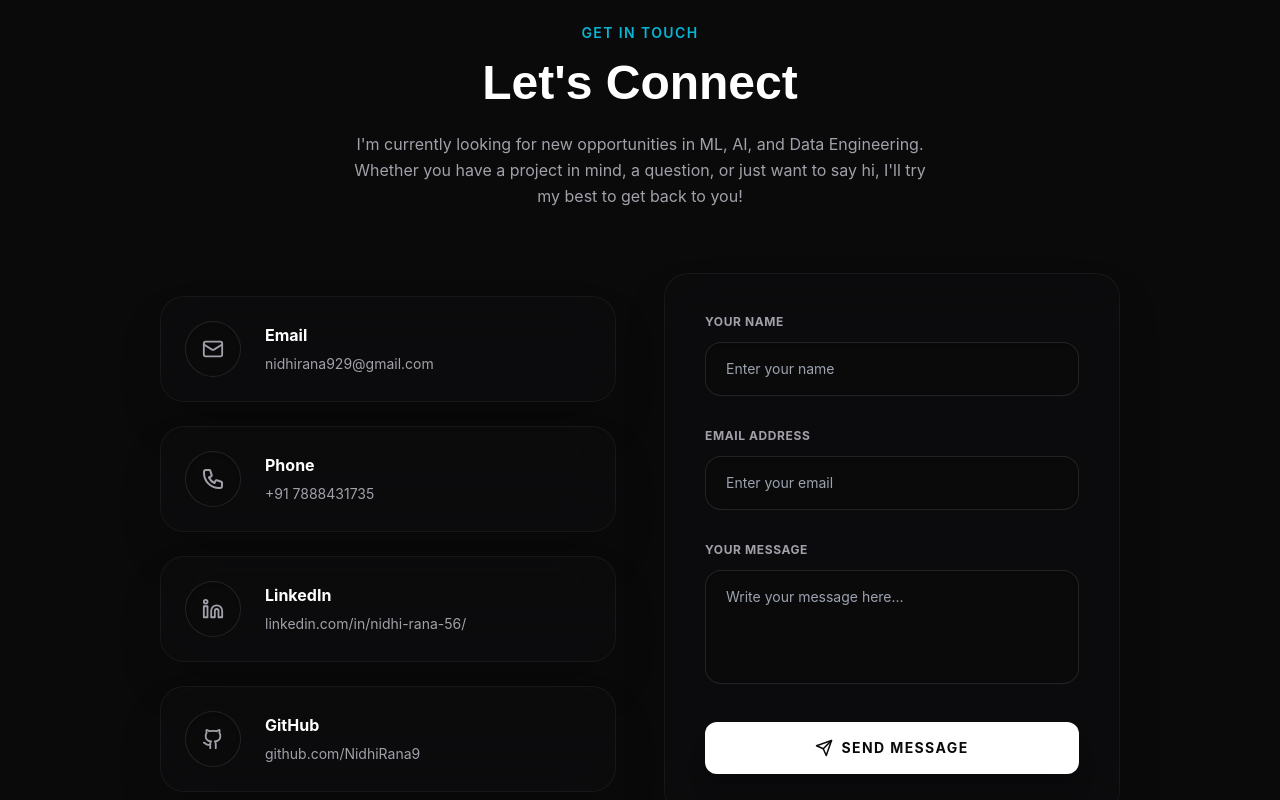
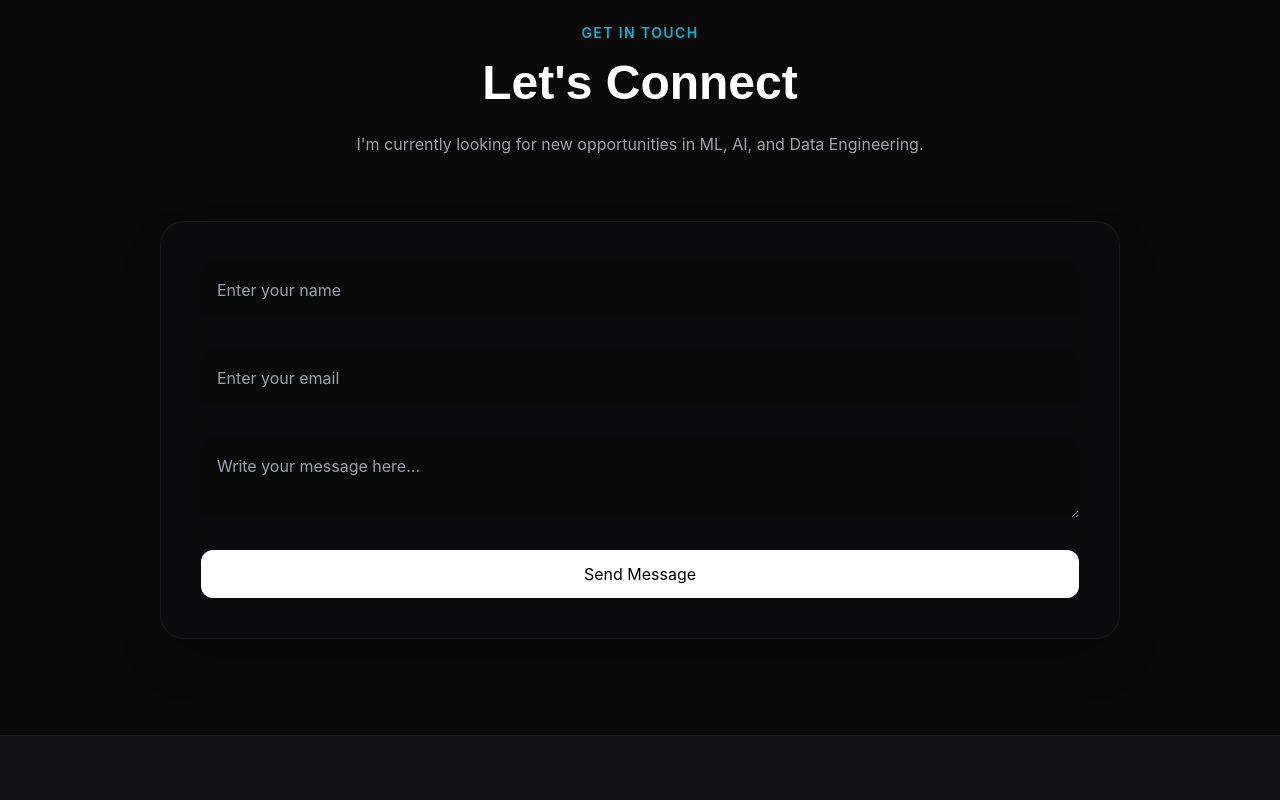
Before and after one commit to NidhiRana9/nidhi-portfolio, a React (Vite) app: page / in a window 1280 px wide. Shown: the part 9080-9880 px from the top of the page. Built offline with nearby package versions, Linux system fonts and the light colour scheme.

Commit message:
final email working

```diff
--- a/src/components/Contact.jsx
+++ b/src/components/Contact.jsx
@@ -1,11 +1,12 @@
-import React, { useState } from 'react';
+import React, { useState, useRef } from 'react';
 import { motion, AnimatePresence } from 'framer-motion';
 import { Mail, Linkedin, Github, Send, Loader2, CheckCircle2, XCircle } from 'lucide-react';
 import emailjs from '@emailjs/browser';
 
 export default function Contact() {
   const [formData, setFormData] = useState({ name: '', email: '', message: '' });
-  const [status, setStatus] = useState('idle'); // 'idle', 'submitting', 'success', 'error'
+  const [status, setStatus] = useState('idle');
+  const formRef = useRef();
 
   const handleChange = (e) => {
     setFormData({ ...formData, [e.target.name]: e.target.value });
@@ -14,38 +15,23 @@ export default function Contact() {
   const handleSubmit = async (e) => {
     e.preventDefault();
 
-    // Simple validation
-    if (!formData.name || !formData.email || !formData.message) {
-      return;
-    }
+    if (!formData.name || !formData.email || !formData.message) return;
 
     setStatus('submitting');
 
     try {
-      console.log("Initiating EmailJS transmission...");
-
-      // USER NOTE: Replace these 3 parameters with your actual EmailJS keys!
       const serviceID = 'service_vm2kb3o';
       const templateID = 'template_8pcox1l';
       const publicKey = 'gLJbMy7nKryD1KTEY';
 
-      const templateParams = {
-        name: formData.name,
-        email: formData.email,
-        message: formData.message,
-        reply_to: formData.email,
-      };
-
-      console.log("Payload:", templateParams);
-
-      const response = await emailjs.send(
+      await emailjs.sendForm(
         serviceID,
         templateID,
-        templateParams,
+        formRef.current,
         publicKey
       );
 
-      console.log("SUCCESS", response);
+      console.log("SUCCESS");
       setStatus('success');
       setFormData({ name: '', email: '', message: '' });
 
@@ -54,202 +40,78 @@ export default function Contact() {
       setStatus('error');
     }
 
-    // Reset status back to idle after 5 seconds to clear toasts
-    setTimeout(() => {
-      setStatus('idle');
-    }, 5000);
+    setTimeout(() => setStatus('idle'), 5000);
   };
 
   return (
     <section id="contact" className="py-24 relative border-t border-border transition-colors duration-300 z-10">
       <div className="max-w-5xl mx-auto px-4 sm:px-6 lg:px-8">
-        <motion.div
-          initial={{ opacity: 0, y: 20 }}
-          whileInView={{ opacity: 1, y: 0 }}
-          viewport={{ once: true }}
-          transition={{ duration: 0.5 }}
-          className="text-center mb-16"
-        >
+
+        <div className="text-center mb-16">
           <h2 className="text-accent-main font-semibold mb-4 tracking-widest uppercase text-sm">Get in Touch</h2>
           <h3 className="text-4xl md:text-5xl font-heading font-bold text-text-main mb-6">Let's Connect</h3>
           <p className="text-text-sec max-w-xl mx-auto leading-relaxed">
-            I'm currently looking for new opportunities in ML, AI, and Data Engineering. Whether you have a project in mind, a question, or just want to say hi, I'll try my best to get back to you!
+            I'm currently looking for new opportunities in ML, AI, and Data Engineering.
           </p>
-        </motion.div>
+        </div>
 
-        <div className="grid md:grid-cols-2 gap-12">
-          {/* Social Links & Info - Fully Clickable Cards */}
-          <motion.div
-            initial={{ opacity: 0, x: -20 }}
-            whileInView={{ opacity: 1, x: 0 }}
-            viewport={{ once: true }}
-            transition={{ duration: 0.5, delay: 0.2 }}
-            className="flex flex-col justify-center space-y-6"
+        <motion.form
+          ref={formRef}   // ✅ IMPORTANT
+          onSubmit={handleSubmit}
+          className="bg-card/30 backdrop-blur-xl p-10 rounded-3xl border border-white/5 shadow-2xl flex flex-col space-y-8 relative"
         >
-            <motion.a
-              whileHover={{ scale: 1.02 }}
-              whileTap={{ scale: 0.98 }}
-              href="mailto:nidhirana929@gmail.com"
-              className="flex items-center gap-6 group bg-card/30 backdrop-blur-xl p-6 rounded-3xl border border-white/5 hover:border-accent-main/40 hover:bg-card/50 hover:shadow-[0_0_30px_rgba(6,182,212,0.1)] transition-all duration-500 cursor-pointer shadow-2xl"
-            >
-              <div className="w-14 h-14 rounded-full bg-background/50 border border-white/10 flex items-center justify-center group-hover:border-accent-main/50 transition-colors shadow-inner">
-                <Mail className="text-text-sec group-hover:text-accent-main transition-colors" size={22} />
-              </div>
-              <div>
-                <h4 className="text-text-main font-bold text-base mb-1">Email</h4>
-                <span className="text-text-sec text-sm group-hover:text-accent-main transition-colors">
-                  nidhirana929@gmail.com
-                </span>
-              </div>
-            </motion.a>
 
-            <motion.a
-              whileHover={{ scale: 1.02 }}
-              whileTap={{ scale: 0.98 }}
-              href="tel:+917888431735"
-              className="flex items-center gap-6 group bg-card/30 backdrop-blur-xl p-6 rounded-3xl border border-white/5 hover:border-accent-main/40 hover:bg-card/50 hover:shadow-[0_0_30px_rgba(6,182,212,0.1)] transition-all duration-500 cursor-pointer shadow-2xl"
-            >
-              <div className="w-14 h-14 rounded-full bg-background/50 border border-white/10 flex items-center justify-center group-hover:border-accent-main/50 transition-colors shadow-inner">
-                <svg className="w-6 h-6 text-text-sec group-hover:text-accent-main transition-colors" fill="none" viewBox="0 0 24 24" stroke="currentColor" strokeWidth="2">
-                  <path strokeLinecap="round" strokeLinejoin="round" d="M3 5a2 2 0 012-2h3.28a1 1 0 01.948.684l1.498 4.493a1 1 0 01-.502 1.21l-2.257 1.13a11.042 11.042 0 005.516 5.516l1.13-2.257a1 1 0 011.21-.502l4.493 1.498a1 1 0 01.684.949V19a2 2 0 01-2 2h-1C9.716 21 3 14.284 3 6V5z" />
-                </svg>
-              </div>
-              <div>
-                <h4 className="text-text-main font-bold text-base mb-1">Phone</h4>
-                <span className="text-text-sec text-sm group-hover:text-accent-main transition-colors">
-                  +91 7888431735
-                </span>
-              </div>
-            </motion.a>
-
-            <motion.a
-              whileHover={{ scale: 1.02 }}
-              whileTap={{ scale: 0.98 }}
-              href="https://www.linkedin.com/in/nidhi-rana-56/"
-              target="_blank"
-              rel="noreferrer"
-              className="flex items-center gap-6 group bg-card/30 backdrop-blur-xl p-6 rounded-3xl border border-white/5 hover:border-[#0A66C2]/50 hover:bg-card/50 hover:shadow-[0_0_30px_rgba(10,102,194,0.15)] transition-all duration-500 cursor-pointer shadow-2xl"
-            >
-              <div className="w-14 h-14 rounded-full bg-background/50 border border-white/10 flex items-center justify-center group-hover:border-[#0A66C2]/50 transition-colors shadow-inner">
-                <Linkedin className="text-text-sec group-hover:text-[#0A66C2] transition-colors" size={22} />
-              </div>
-              <div>
-                <h4 className="text-text-main font-bold text-base mb-1">LinkedIn</h4>
-                <span className="text-text-sec text-sm group-hover:text-[#0A66C2] transition-colors">
-                  linkedin.com/in/nidhi-rana-56/
-                </span>
-              </div>
-            </motion.a>
-
-            <motion.a
-              whileHover={{ scale: 1.02 }}
-              whileTap={{ scale: 0.98 }}
-              href="https://github.com/NidhiRana9"
-              target="_blank"
-              rel="noreferrer"
-              className="flex items-center gap-6 group bg-card/30 backdrop-blur-xl p-6 rounded-3xl border border-white/5 hover:border-text-main/50 hover:bg-card/50 hover:shadow-[0_0_30px_rgba(255,255,255,0.05)] transition-all duration-500 cursor-pointer shadow-2xl"
-            >
-              <div className="w-14 h-14 rounded-full bg-background/50 border border-white/10 flex items-center justify-center group-hover:border-text-main/50 transition-colors shadow-inner">
-                <Github className="text-text-sec group-hover:text-text-main transition-colors" size={22} />
-              </div>
-              <div>
-                <h4 className="text-text-main font-bold text-base mb-1">GitHub</h4>
-                <span className="text-text-sec text-sm group-hover:text-text-main transition-colors">
-                  github.com/NidhiRana9
-                </span>
-              </div>
-            </motion.a>
-          </motion.div>
-
-          {/* Contact Form */}
-          <motion.form
-            onSubmit={handleSubmit}
-            initial={{ opacity: 0, x: 20 }}
-            whileInView={{ opacity: 1, x: 0 }}
-            viewport={{ once: true }}
-            transition={{ duration: 0.5, delay: 0.4 }}
-            className="bg-card/30 backdrop-blur-xl p-10 rounded-3xl border border-white/5 shadow-2xl flex flex-col justify-between space-y-8 relative"
-          >
-            {/* Popups */}
           <AnimatePresence>
             {status === 'success' && (
-                <motion.div
-                  initial={{ opacity: 0, y: -20 }} animate={{ opacity: 1, y: 0 }} exit={{ opacity: 0, y: -20 }}
-                  className="absolute -top-16 left-0 right-0 bg-green-500/10 border border-green-500/20 text-green-400 p-4 rounded-xl flex items-center justify-center gap-2 backdrop-blur-md shadow-lg"
-                >
-                  <CheckCircle2 size={18} /> Message sent! I’ll get back to you soon.
+              <motion.div className="absolute -top-16 left-0 right-0 bg-green-500/10 border border-green-500/20 text-green-400 p-4 rounded-xl text-center">
+                Message sent! I’ll get back to you soon.
               </motion.div>
             )}
             {status === 'error' && (
-                <motion.div
-                  initial={{ opacity: 0, y: -20 }} animate={{ opacity: 1, y: 0 }} exit={{ opacity: 0, y: -20 }}
-                  className="absolute -top-16 left-0 right-0 bg-red-500/10 border border-red-500/20 text-red-500 p-4 rounded-xl flex items-center justify-center gap-2 backdrop-blur-md shadow-lg"
-                >
-                  <XCircle size={18} /> Something went wrong. Please try again.
+              <motion.div className="absolute -top-16 left-0 right-0 bg-red-500/10 border border-red-500/20 text-red-500 p-4 rounded-xl text-center">
+                Something went wrong. Please try again.
               </motion.div>
             )}
           </AnimatePresence>
 
-            <div>
-              <label htmlFor="name" className="block text-xs font-bold uppercase tracking-wider text-text-sec mb-3">Your Name</label>
           <input
             type="text"
-                id="name"
             name="name"
             value={formData.name}
             onChange={handleChange}
+            placeholder="Enter your name"
+            className="p-4 rounded-xl bg-background/50"
             required
-                className="w-full bg-background/50 border border-white/10 rounded-2xl px-5 py-4 text-sm text-text-main focus:outline-none focus:border-accent-main/70 focus:bg-background/80 transition-all shadow-inner hover:border-white/20"
-                placeholder="Enter your name"
           />
-            </div>
-            <div>
-              <label htmlFor="email" className="block text-xs font-bold uppercase tracking-wider text-text-sec mb-3">Email Address</label>
+
           <input
             type="email"
-                id="email"
             name="email"
             value={formData.email}
             onChange={handleChange}
+            placeholder="Enter your email"
+            className="p-4 rounded-xl bg-background/50"
             required
-                className="w-full bg-background/50 border border-white/10 rounded-2xl px-5 py-4 text-sm text-text-main focus:outline-none focus:border-accent-main/70 focus:bg-background/80 transition-all shadow-inner hover:border-white/20"
-                placeholder="Enter your email"
           />
-            </div>
-            <div>
-              <label htmlFor="message" className="block text-xs font-bold uppercase tracking-wider text-text-sec mb-3">Your Message</label>
+
           <textarea
-                id="message"
             name="message"
             value={formData.message}
             onChange={handleChange}
+            placeholder="Write your message here..."
+            className="p-4 rounded-xl bg-background/50"
             required
-                rows={4}
-                className="w-full bg-background/50 border border-white/10 rounded-2xl px-5 py-4 text-sm text-text-main focus:outline-none focus:border-accent-main/70 focus:bg-background/80 transition-all resize-none shadow-inner hover:border-white/20"
-                placeholder="Write your message here..."
-              ></textarea>
-            </div>
-            <motion.button
+          />
+
+          <button
+            type="submit"
             disabled={status === 'submitting'}
-              whileHover={{ scale: status === 'submitting' ? 1 : 1.02 }}
-              whileTap={{ scale: status === 'submitting' ? 1 : 0.98 }}
-              type="submit"
-              className="w-full group flex items-center justify-center gap-2 bg-text-main text-background hover:bg-text-sec transition-all px-8 py-4 rounded-xl font-bold text-sm tracking-widest uppercase shadow-xl disabled:opacity-70 disabled:cursor-not-allowed"
+            className="bg-white text-black py-3 rounded-xl"
           >
-              {status === 'submitting' ? (
-                <>
-                  <Loader2 size={18} className="animate-spin" />
-                  Sending...
-                </>
-              ) : (
-                <>
-                  <Send size={18} className="group-hover:translate-x-1 group-hover:-translate-y-1 transition-transform" />
-                  Send Message
-                </>
-              )}
-            </motion.button>
+            {status === 'submitting' ? 'Sending...' : 'Send Message'}
+          </button>
+
         </motion.form>
-        </div>
       </div>
     </section>
   );
```
Lines whose indentation alone changed are shown as unchanged.
